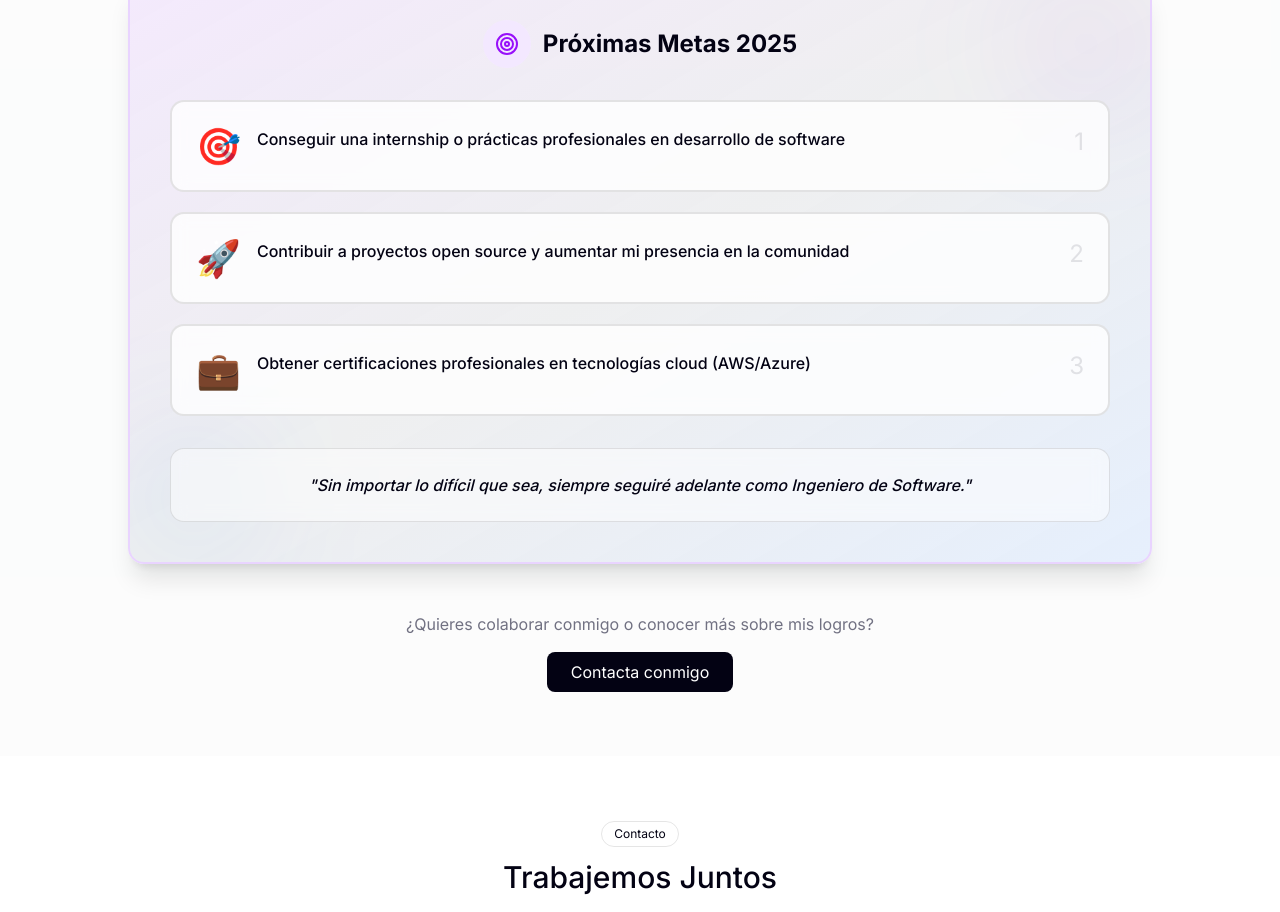
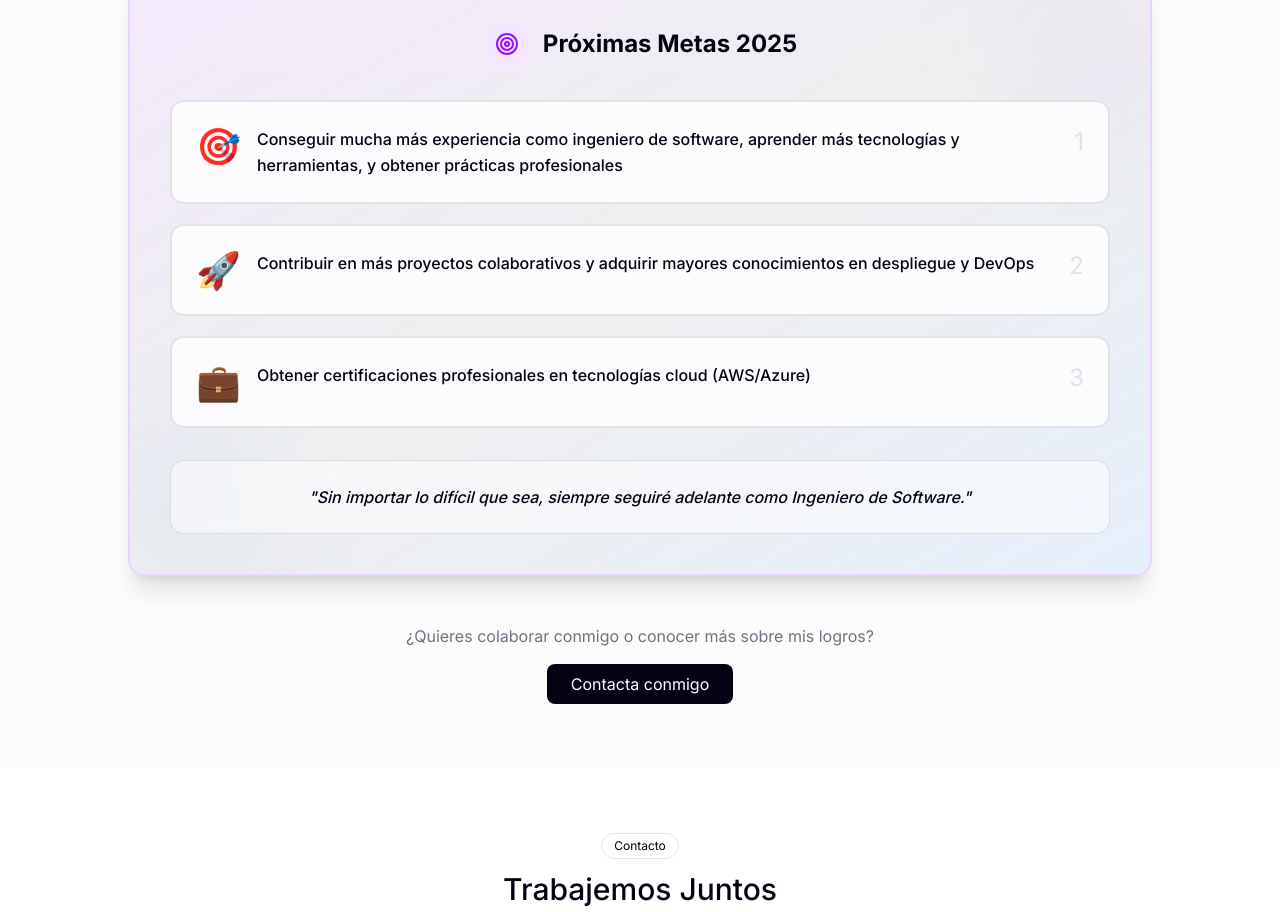
Before and after one commit to rafael5678/portfolio, a Next.js app: page / in a window 1280 px wide. Shown: the part 8060-8972 px from the top of the page. Built offline with nearby package versions, Linux system fonts and the light colour scheme; no server answers.

Commit message:
feat: Actualizar metas 2025 con enfoque en experiencia y despliegue

```diff
--- a/src/data/translations.ts
+++ b/src/data/translations.ts
@@ -225,8 +225,8 @@ export const translations = {
       stat3: 'Tecnologías',
       stat4: 'Años Experiencia',
       nextGoals: 'Próximas Metas 2025',
-      goal1: 'Conseguir una internship o prácticas profesionales en desarrollo de software',
-      goal2: 'Contribuir a proyectos open source y aumentar mi presencia en la comunidad',
+      goal1: 'Conseguir mucha más experiencia como ingeniero de software, aprender más tecnologías y herramientas, y obtener prácticas profesionales',
+      goal2: 'Contribuir en más proyectos colaborativos y adquirir mayores conocimientos en despliegue y DevOps',
       goal3: 'Obtener certificaciones profesionales en tecnologías cloud (AWS/Azure)',
       motivation: '"Sin importar lo difícil que sea, siempre seguiré adelante como Ingeniero de Software."',
       cta: '¿Quieres colaborar conmigo o conocer más sobre mis logros?',
@@ -465,8 +465,8 @@ export const translations = {
       stat3: 'Technologies',
       stat4: 'Years Experience',
       nextGoals: 'Next Goals 2025',
-      goal1: 'Get an internship or professional practice in software development',
-      goal2: 'Contribute to open source projects and increase my community presence',
+      goal1: 'Gain much more experience as a software engineer, learn more technologies and tools, and get professional internships',
+      goal2: 'Contribute to more collaborative projects and acquire greater knowledge in deployment and DevOps',
       goal3: 'Obtain professional certifications in cloud technologies (AWS/Azure)',
       motivation: '"No matter how difficult it is, I will always move forward as a Software Engineer."',
       cta: 'Want to collaborate with me or learn more about my achievements?',
```
